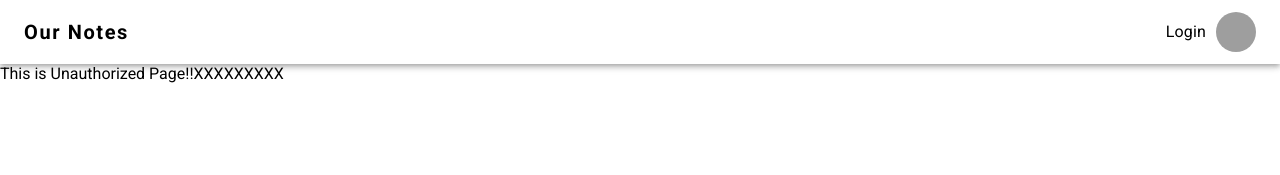
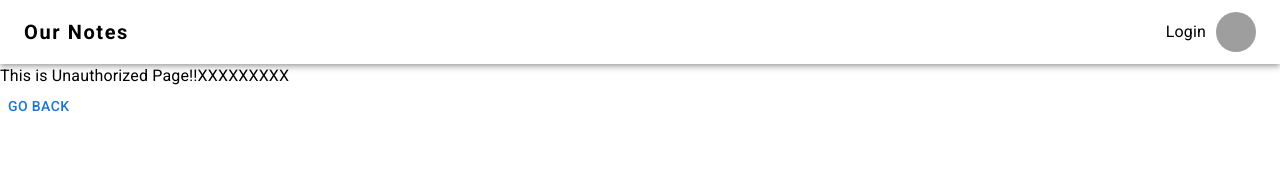
Before and after one commit to Radzivon-Kliuchnikau/OurNotesAppFrontEnd, a React (Vite) app: page /unauthorized in a window 1280 px wide. Shown: the top 175 px of the page. Built offline with nearby package versions, Linux system fonts and the light colour scheme; grey boxes are pictures that could not be loaded.

Commit message:
0008 Add some minor content

```diff
--- a/src/components/Admin.tsx
+++ b/src/components/Admin.tsx
@@ -1,9 +1,11 @@
 import {Box, Typography} from "@mui/material";
+import Users from "./Users.tsx";
 
 const Admin = () => {
     return (
         <Box>
             <Typography>This is Admin component!!</Typography>
+            <Users/>
         </Box>
     );
 };
--- a/src/components/Login.tsx
+++ b/src/components/Login.tsx
@@ -7,7 +7,7 @@ import useAuth from "../hooks/UseAuth.tsx";
 import {useLocation, useNavigate} from "react-router-dom";
 
 const LOGIN_URL = "/login";
-const USE_COOKIES = true;
+const USE_COOKIES = "?useCookies=true";
 
 const RegistrationContainer = styled(Stack)(({theme}) => ({
     height: 'calc((1 - var(--template-frame-height, 0)) * 100dvh)',
@@ -59,7 +59,7 @@ const Login = () => {
 
         try {
             const response = await axios.post(
-                LOGIN_URL,
+                `${LOGIN_URL}${USE_COOKIES}`,
                 JSON.stringify({email: userEmail, password}),
                 {
                     headers: {"Content-Type": "application/json"},
--- a/src/components/Unauthorized.tsx
+++ b/src/components/Unauthorized.tsx
@@ -1,8 +1,14 @@
+import {useNavigate} from "react-router-dom";
+import {Box, Button, Typography} from "@mui/material";
+
 const Unauthorized = () => {
+    const navigate = useNavigate();
+    const goBack = () => navigate(-1);
     return (
-        <div>
-            This is Unauthorized Page!!XXXXXXXXX
-        </div>
+        <Box>
+            <Typography>This is Unauthorized Page!!XXXXXXXXX</Typography>
+            <Button onClick={goBack}>Go back</Button>
+        </Box>
     );
 };
 
```
Also changed, not shown: src/components/Users.tsx (+1 -7 lines).
